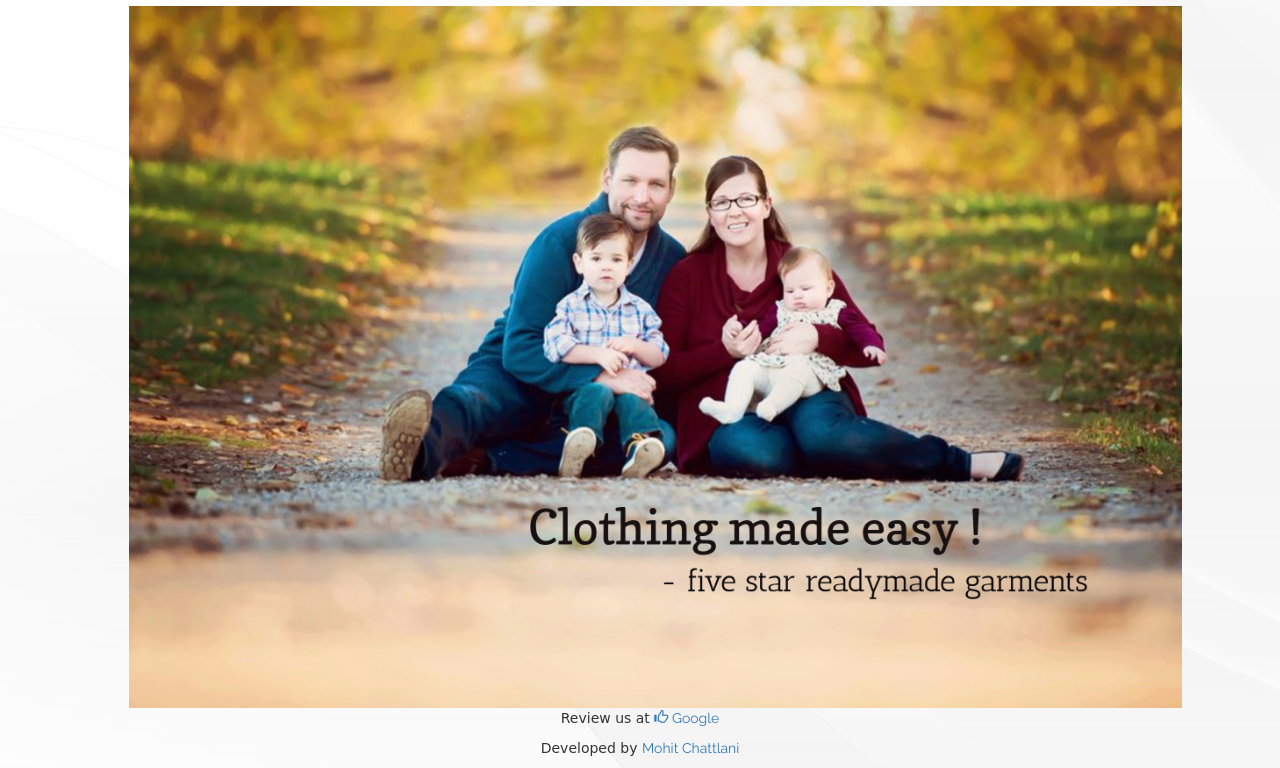
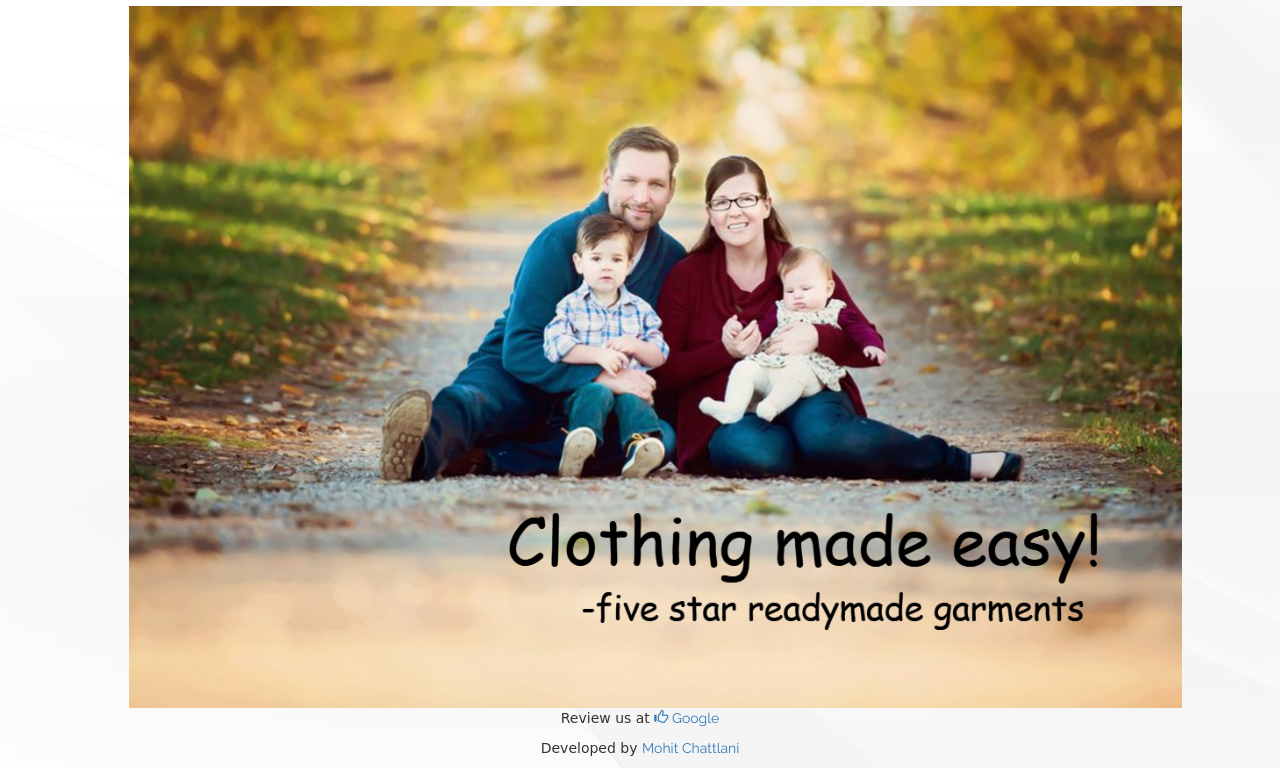
Before and after one commit to MohitChattlani/Fivestargarments-website, a PHP site: page /public/index.php in a window 1280 px wide. Shown: the part 186-954 px from the top of the page. Run offline with PHP 8.4, Linux system fonts and the light colour scheme; some libraries are stand-ins or nearby versions; some web fonts are replaced.

Commit message:
Modified front page image and about us image

```diff
--- a/public/index.php
+++ b/public/index.php
@@ -12,7 +12,7 @@
 	<div class="container">
 		<div class="row" align="center">
 			<figure>
-				<img class="images" src="images/family2.jpg">
+				<img class="images" src="images/family3.jpg">
 			</figure>
 		</div>
 	</div>
```
Also changed, not shown: public/about.php (+3 -4 lines), public/images/family3.jpg (added).
